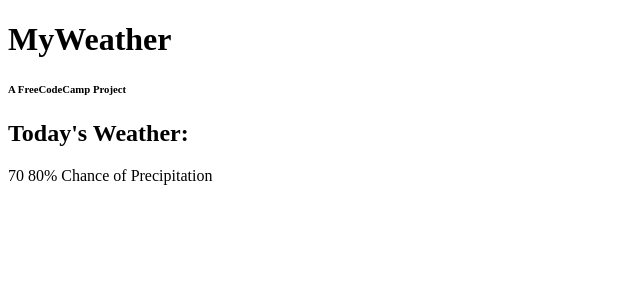
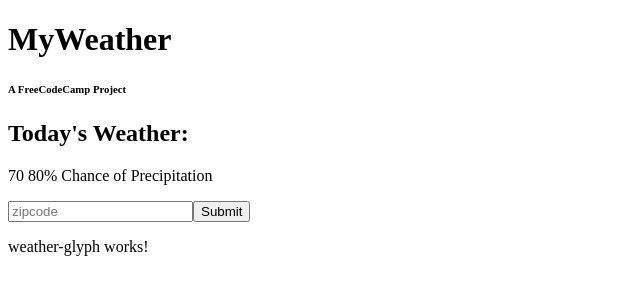
Before and after one commit to hchev001/WeatherApp, an Angular app: page / in a window 1280 px wide. Shown: the top 300 px of the page, without its empty margins (0-640 px from the left). Built offline with nearby package versions, Linux system fonts and the light colour scheme.

Commit message:
began working on form for getting weather

```diff
--- a/src/app/weather-dashboard/weather-dashboard.component.html
+++ b/src/app/weather-dashboard/weather-dashboard.component.html
@@ -1,3 +1,5 @@
 <h1>MyWeather</h1>
 <h6>A FreeCodeCamp Project</h6>
 <current-weather [weather]='currentWeather'></current-weather>
+<app-weather-form></app-weather-form>
+<app-weather-glyph></app-weather-glyph>
--- a/src/app/weather-form/weather-form.component.html
+++ b/src/app/weather-form/weather-form.component.html
@@ -1,3 +1,6 @@
-<p>
-  weather-form works!
-</p>
+<div>
+  <form>
+    <span><input type="text" placeholder="zipcode"></span>
+    <button>Submit</button>
+  </form>
+</div>
```
